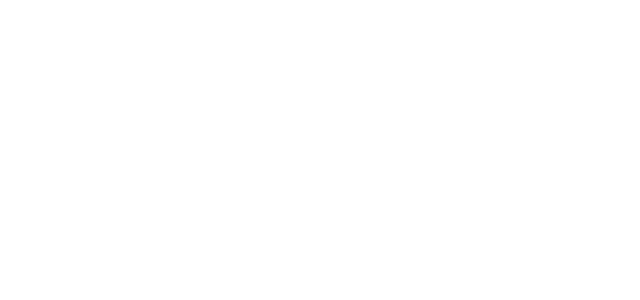
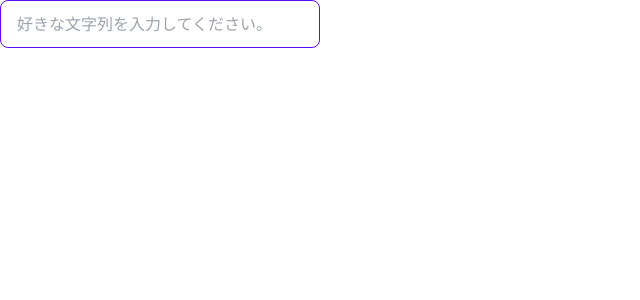
Before and after one commit to gatolife-creator/webcontest, a React (Create React App) app: page /test in a window 1280 px wide. Before the commit this address had no page. Shown: the top 300 px of the page, without its empty margins (0-640 px from the left). Built offline with nearby package versions, Linux system fonts and the light colour scheme.

Commit message:
任意の値を入力できるハッシュ関数のサンプルを作成。

```diff
--- a/package.json
+++ b/package.json
@@ -6,6 +6,7 @@
     "@testing-library/jest-dom": "^5.16.5",
     "@testing-library/react": "^13.4.0",
     "@testing-library/user-event": "^13.5.0",
+    "crypto-js": "^4.1.1",
     "daisyui": "^2.27.0",
     "react": "^18.2.0",
     "react-dom": "^18.2.0",
@@ -39,6 +40,7 @@
     ]
   },
   "devDependencies": {
+    "@types/crypto-js": "^4.1.1",
     "tailwindcss": "^3.1.8"
   }
 }
--- a/src/App.tsx
+++ b/src/App.tsx
@@ -4,6 +4,7 @@ import "./App.scss";
 import { BrowserRouter as Router, Routes, Route } from "react-router-dom";
 import { Home } from "./pages/Home";
 import { Content } from "./pages/Content";
+import { Test } from "./test/Test";
 
 function App() {
   return (
@@ -11,6 +12,7 @@ function App() {
       <Routes>
         <Route path="/" element={<Home />}></Route>
         <Route path="/content" element={<Content />}></Route>
+        <Route path="/test" element={<Test />}></Route>
       </Routes>
     </Router>
   );
--- /dev/null
+++ b/src/sample/hash/OptionalHash.tsx
@@ -0,0 +1,20 @@
+import React, { useState } from "react";
+import { SHA256 } from "crypto-js";
+
+export const OptionalHash = () => {
+  const [hash, setHash] = useState("");
+  const handleChange = (e: any) => {
+    setHash(SHA256((e.target as HTMLInputElement).value).toString());
+  };
+  return (
+    <>
+      <input
+        type="text"
+        placeholder="好きな文字列を入力してください。"
+        className="input input-bordered input-primary w-full max-w-xs"
+        onChange={(e) => handleChange(e)}
+      />
+      <output>{hash}</output>
+    </>
+  );
+};
--- a/src/sentences/chapter1/C1S1.tsx
+++ b/src/sentences/chapter1/C1S1.tsx
@@ -3,7 +3,9 @@ import React from "react";
 export const C1S1 = () => {
   return (
     <>
-      <h2 className="text-3xl font-bold underline">一節　ブロックチェーンの概要</h2>
+      <h2 className="text-3xl font-bold underline">
+        一節　ブロックチェーンの概要
+      </h2>
       <ul>
         <li>ブロックチェーンの定義を一言でまとめる</li>
         <li>
--- /dev/null
+++ b/src/test/Test.tsx
@@ -0,0 +1,10 @@
+import React from "react";
+import { OptionalHash } from "../sample/hash/OptionalHash";
+
+export const Test = () => {
+  return (
+    <>
+      <OptionalHash />
+    </>
+  );
+};
```
Also changed, not shown: 1 other file (tests, documents, lock files or other folders).
